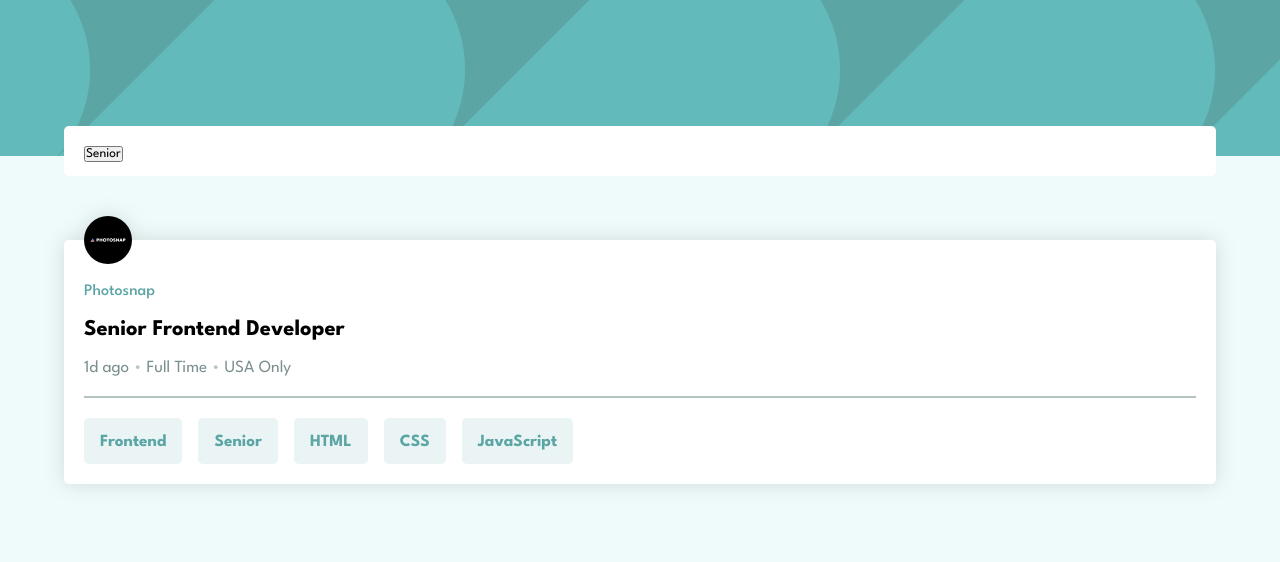
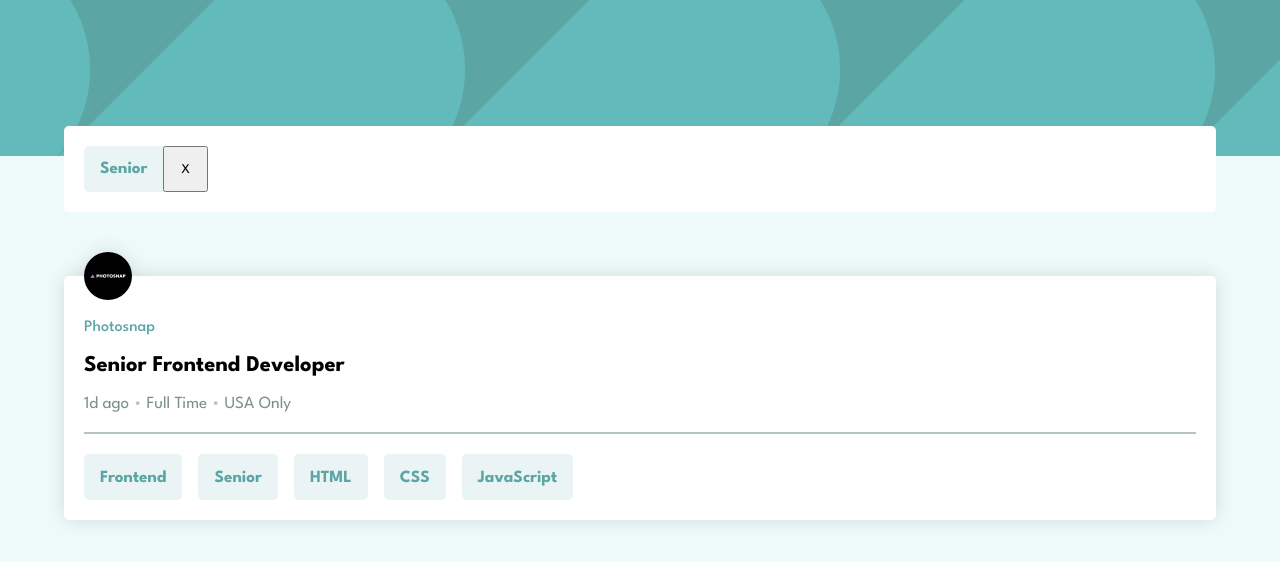
Before and after one commit to RyanNolan1/react-job-listing, a React (Create React App) app: page / in a window 1280 px wide. Both pictures are taken after a click on the button "Senior". Shown: the top 562 px of the page. Built offline with nearby package versions, Linux system fonts and the light colour scheme.

Commit message:
this will add more styling to the job detail filters

```diff
--- a/src/App.css
+++ b/src/App.css
@@ -80,12 +80,37 @@ header {
 
 .job-details-buttons-container {
   width: 90%;
-  height: 50px;
   background-color: rgb(255, 255, 255);
   margin: 0 auto;
   margin-top: -30px;
   border-radius: 5px;
-  padding: 1.25rem;
+  display: flex;
+  flex-direction: row;
+  gap:1rem;
+  color: #5ca5a5;
+  padding:1.25rem;
+  flex-wrap: wrap;
+}
+
+.job-details-button-container {
+  display:flex;
+  flex-direction: row;
+  justify-content: center;
+  align-items: center;
+  gap:1rem;
+  background: #5ca5a520;
+  border-radius: 5px;
+  font-size: 1.066rem;
+  font-weight:700;
+  padding-left:1rem;
+}
+
+
+.job-details-button {
+  display:flex;
+  justify-content: center;
+  align-items: center;
+  padding: 16px 16px 14px 16px;
 }
 
 .divider {
--- a/src/App.js
+++ b/src/App.js
@@ -67,14 +67,18 @@ function JobDetailsList({ jobDetails, onDeleteFilter }) {
     <div className="job-details-buttons-container">
       {jobDetails.map((jobDetail) => {
         return (
+          <div className="job-details-button-container">
+            {Object.values(jobDetail)[1]}
           <button
+          className="job-details-button"
             onClick={() => {
               onDeleteFilter(jobDetail.id);
             }}
             key={jobDetail.id}
           >
-            {Object.values(jobDetail)[1]}
+            X
           </button>
+        </div>
         );
       })}
     </div>
```
